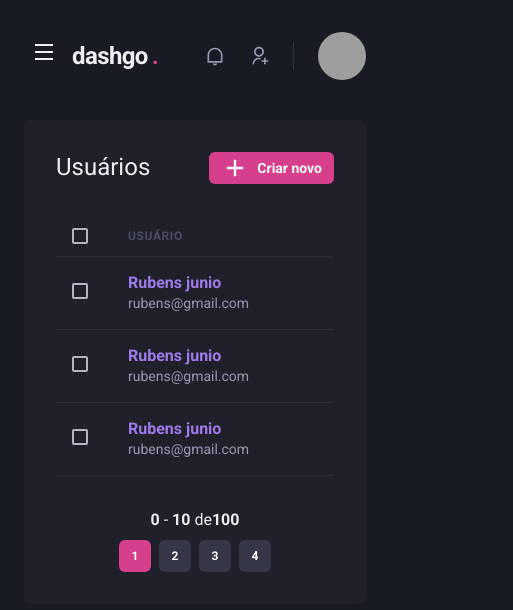
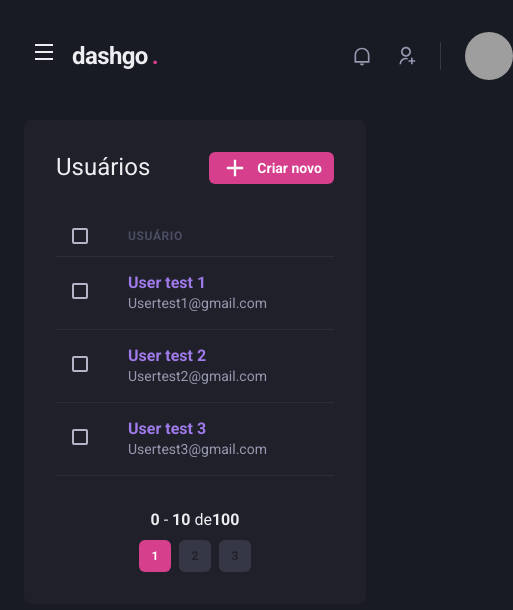
Before and after one commit to Rubensjuniors/dashgo-ignit, a Next.js app: page /users in a window 390 px wide. Shown: the top 610 px of the page, 513 px wide, since content can reach past the window. Built offline with nearby package versions, Linux system fonts and the light colour scheme; grey boxes are pictures that could not be loaded.

Commit message:
feat: added layout and responsivel

```diff
--- a/package.json
+++ b/package.json
@@ -14,6 +14,7 @@
     "@emotion/react": "^11.11.1",
     "@emotion/styled": "^11.11.0",
     "apexcharts": "^3.44.0",
+    "date-fns": "^2.30.0",
     "framer-motion": "^10.16.4",
     "next": "14.0.0",
     "react": "^18",
--- a/src/components/Header/index.tsx
+++ b/src/components/Header/index.tsx
@@ -6,6 +6,7 @@ import { Profile } from './components/Profile'
 import { SearchBox } from './components/SearchBox'
 import { RiMenuLine } from 'react-icons/ri'
 import { useSidebarDrawer } from '../../context/SidebarDrawerContext'
+import Link from 'next/link'
 
 export function Header() {
   const { onOpen } = useSidebarDrawer()
@@ -36,7 +37,9 @@ export function Header() {
         ></IconButton>
       )}
 
-      <Logo />
+      <Link href="/dashboard">
+        <Logo />
+      </Link>
       {isWideVersion && <SearchBox />}
 
       <Flex align="center" ml="auto">
--- a/src/components/Pagination/index.tsx
+++ b/src/components/Pagination/index.tsx
@@ -1,4 +1,5 @@
-import { Box, Button, Stack } from '@chakra-ui/react'
+import { Box, Stack } from '@chakra-ui/react'
+import { PaginationItem } from './components/item'
 
 export function Pagination() {
   return (
@@ -13,55 +14,9 @@ export function Pagination() {
         <strong>100</strong>
       </Box>
       <Stack direction="row" spacing="2">
-        <Button
-          size="sm"
-          fontSize="xs"
-          width="4"
-          colorScheme="pink"
-          disabled
-          _disabled={{
-            bgColor: 'pink.700',
-            cursor: 'default',
-          }}
-        >
-          1
-        </Button>
-        <Button
-          size="sm"
-          fontSize="xs"
-          width="4"
-          colorScheme="pink"
-          bg="gray.700"
-          _hover={{
-            bgColor: 'pink.500',
-          }}
-        >
-          2
-        </Button>
-        <Button
-          size="sm"
-          fontSize="xs"
-          width="4"
-          colorScheme="pink"
-          bg="gray.700"
-          _hover={{
-            bgColor: 'pink.500',
-          }}
-        >
-          3
-        </Button>
-        <Button
-          size="sm"
-          fontSize="xs"
-          width="4"
-          colorScheme="pink"
-          bg="gray.700"
-          _hover={{
-            bgColor: 'pink.500',
-          }}
-        >
-          4
-        </Button>
+        <PaginationItem number={1} isCurrent onPageChange={() => 1} />
+        <PaginationItem number={2} onPageChange={() => 1} />
+        <PaginationItem number={3} onPageChange={() => 1} />
       </Stack>
     </Stack>
   )
--- /dev/null
+++ b/src/layout/index.tsx
@@ -0,0 +1,19 @@
+import { SidebarDrawerProvider } from '@/context/SidebarDrawerContext'
+import { Flex } from '@chakra-ui/react'
+import { ReactNode } from 'react'
+import { Header } from '../components/Header'
+import { Sidebar } from '../components/Sidebar'
+
+export default function RootLayout({ children }: { children: ReactNode }) {
+  return (
+    <SidebarDrawerProvider>
+      <Flex direction="column" h="100vh">
+        <Header />
+        <Flex w="100%" my="6" maxWidth={1400} mx="auto" px="6">
+          <Sidebar />
+          {children}
+        </Flex>
+      </Flex>
+    </SidebarDrawerProvider>
+  )
+}
--- a/src/pages/_app.tsx
+++ b/src/pages/_app.tsx
@@ -1,22 +1,23 @@
-import { Header } from '@/components/Header'
-import { Sidebar } from '@/components/Sidebar'
-import { SidebarDrawerProvider } from '@/context/SidebarDrawerContext'
 import { theme } from '@/styles/theme'
-import { ChakraProvider, Flex } from '@chakra-ui/react'
+import { ChakraProvider } from '@chakra-ui/react'
+import { NextPage } from 'next'
 import type { AppProps } from 'next/app'
+import { ReactNode } from 'react'
 
-export default function App({ Component, pageProps }: AppProps) {
+// eslint-disable-next-line @typescript-eslint/ban-types
+type Page<P = {}> = NextPage<P> & {
+  getLayout?: (page: ReactNode) => ReactNode
+}
+
+type Props = AppProps & {
+  Component: Page
+}
+
+export default function App({ Component, pageProps }: Props) {
+  const getLayout = Component?.getLayout ?? ((page: ReactNode) => page)
   return (
-    <SidebarDrawerProvider>
-      <ChakraProvider theme={theme}>
-        <Flex direction="column" h="100vh">
-          <Header />
-          <Flex w="100%" my="6" maxWidth={1400} mx="auto" px="6">
-            <Sidebar />
-            <Component {...pageProps} />
-          </Flex>
-        </Flex>
-      </ChakraProvider>
-    </SidebarDrawerProvider>
+    <ChakraProvider theme={theme}>
+      {getLayout(<Component {...pageProps} />)}
+    </ChakraProvider>
   )
 }
--- a/src/pages/dashboard.tsx
+++ b/src/pages/dashboard/index.tsx
@@ -1,5 +1,7 @@
+import RootLayout from '@/layout'
 import { Box, SimpleGrid, Text, theme } from '@chakra-ui/react'
 import dynamic from 'next/dynamic'
+import { ReactNode } from 'react'
 import { Props } from 'react-apexcharts'
 
 const Chart = dynamic(() => import('react-apexcharts'), {
@@ -74,3 +76,7 @@ export default function Dashboard() {
     </SimpleGrid>
   )
 }
+
+Dashboard.getLayout = (page: ReactNode) => {
+  return <RootLayout>{page}</RootLayout>
+}
--- a/src/pages/index.tsx
+++ b/src/pages/index.tsx
@@ -1,7 +1,7 @@
 import { Button, Flex, Stack } from '@chakra-ui/react'
 import { Input } from '../components/Form/Input'
 
-export default function Home() {
+export default function SignIn() {
   return (
     <Flex w="100wh" h="100vh" align="center" justify="center">
       <Flex
--- a/src/pages/users/create.tsx
+++ b/src/pages/users/create.tsx
@@ -1,4 +1,5 @@
 import { Input } from '@/components/Form/Input'
+import RootLayout from '@/layout'
 import {
   Box,
   Divider,
@@ -10,6 +11,7 @@ import {
   HStack,
 } from '@chakra-ui/react'
 import Link from 'next/link'
+import { ReactNode } from 'react'
 
 export default function CreateUser() {
   return (
@@ -48,3 +50,7 @@ export default function CreateUser() {
     </Box>
   )
 }
+
+CreateUser.getLayout = (page: ReactNode) => {
+  return <RootLayout>{page}</RootLayout>
+}
--- a/src/pages/users/index.tsx
+++ b/src/pages/users/index.tsx
@@ -18,25 +18,28 @@ import {
 import { RiAddLine, RiPencilLine } from 'react-icons/ri'
 import NextLink from 'next/link'
 import { Pagination } from '../../components/Pagination'
+import RootLayout from '@/layout'
+import { ReactNode } from 'react'
+import { formatDistanceToNow } from 'date-fns'
 
 const users = [
   {
     id: 1,
-    name: 'Rubens junio',
-    email: 'rubens@gmail.com',
-    createdAt: `2021-12-21T00:00:00.000Z`,
+    name: 'User test 1',
+    email: 'Usertest1@gmail.com',
+    createdAt: `2023-08-02T00:00:00.000Z`,
   },
   {
     id: 2,
-    name: 'Rubens junio',
-    email: 'rubens@gmail.com',
-    createdAt: `2021-12-21T00:00:00.000Z`,
+    name: 'User test 2',
+    email: 'Usertest2@gmail.com',
+    createdAt: `2023-09-18T00:00:00.000Z`,
   },
   {
     id: 3,
-    name: 'Rubens junio',
-    email: 'rubens@gmail.com',
-    createdAt: `2021-12-21T00:00:00.000Z`,
+    name: 'User test 3',
+    email: 'Usertest3@gmail.com',
+    createdAt: `2023-09-28T00:00:00.000Z`,
   },
 ]
 
@@ -102,7 +105,9 @@ export default function UserList() {
                     </Text>
                   </Box>
                 </Td>
-                {isWideVersion && <Td>{user.createdAt}</Td>}
+                {isWideVersion && (
+                  <Td>{formatDistanceToNow(new Date(user.createdAt))}</Td>
+                )}
                 {isWideVersion && (
                   <Td>
                     <Button
@@ -126,3 +131,7 @@ export default function UserList() {
     </Box>
   )
 }
+
+UserList.getLayout = (page: ReactNode) => {
+  return <RootLayout>{page}</RootLayout>
+}
```
Also changed, not shown: 1 other file (tests, documents, lock files or other folders).
